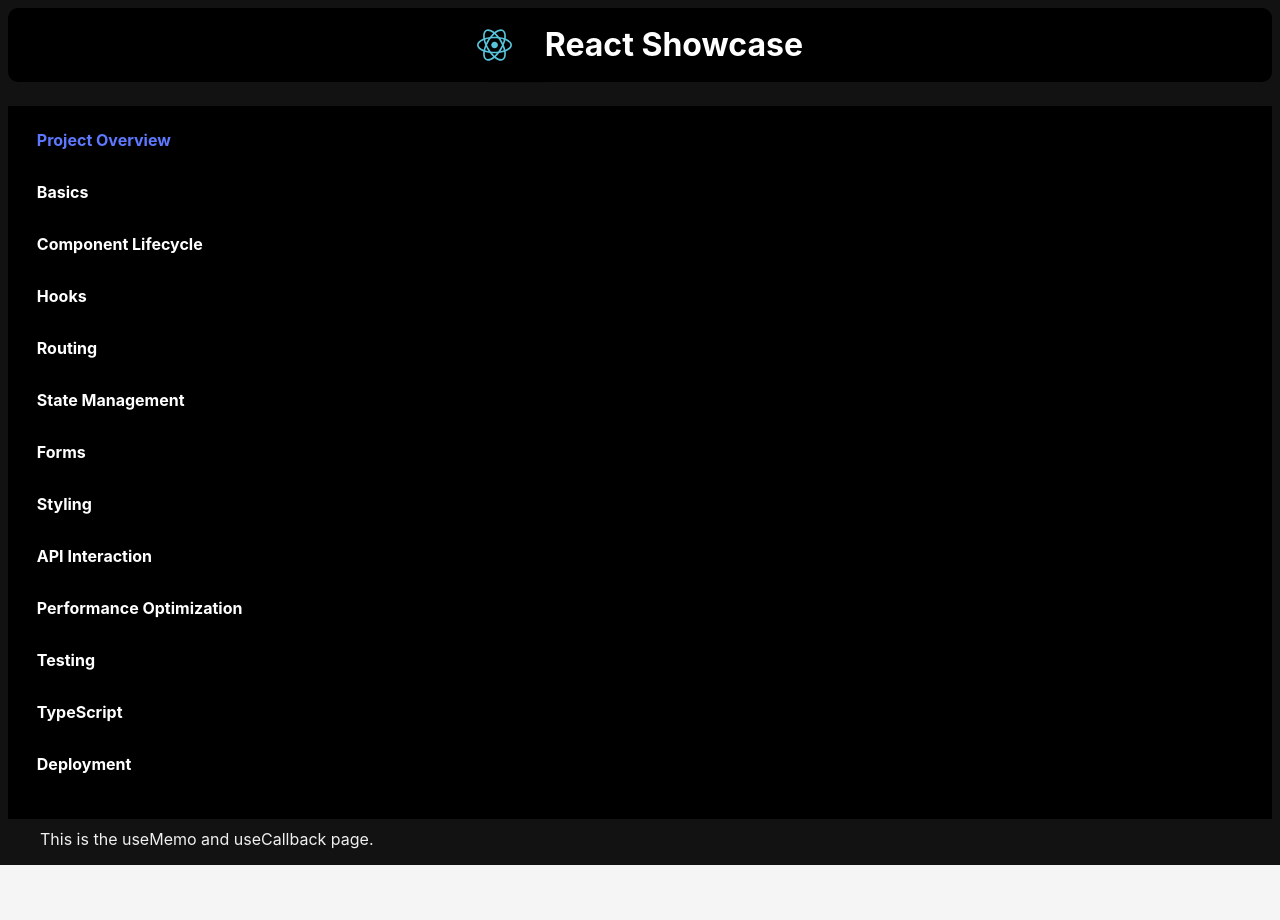
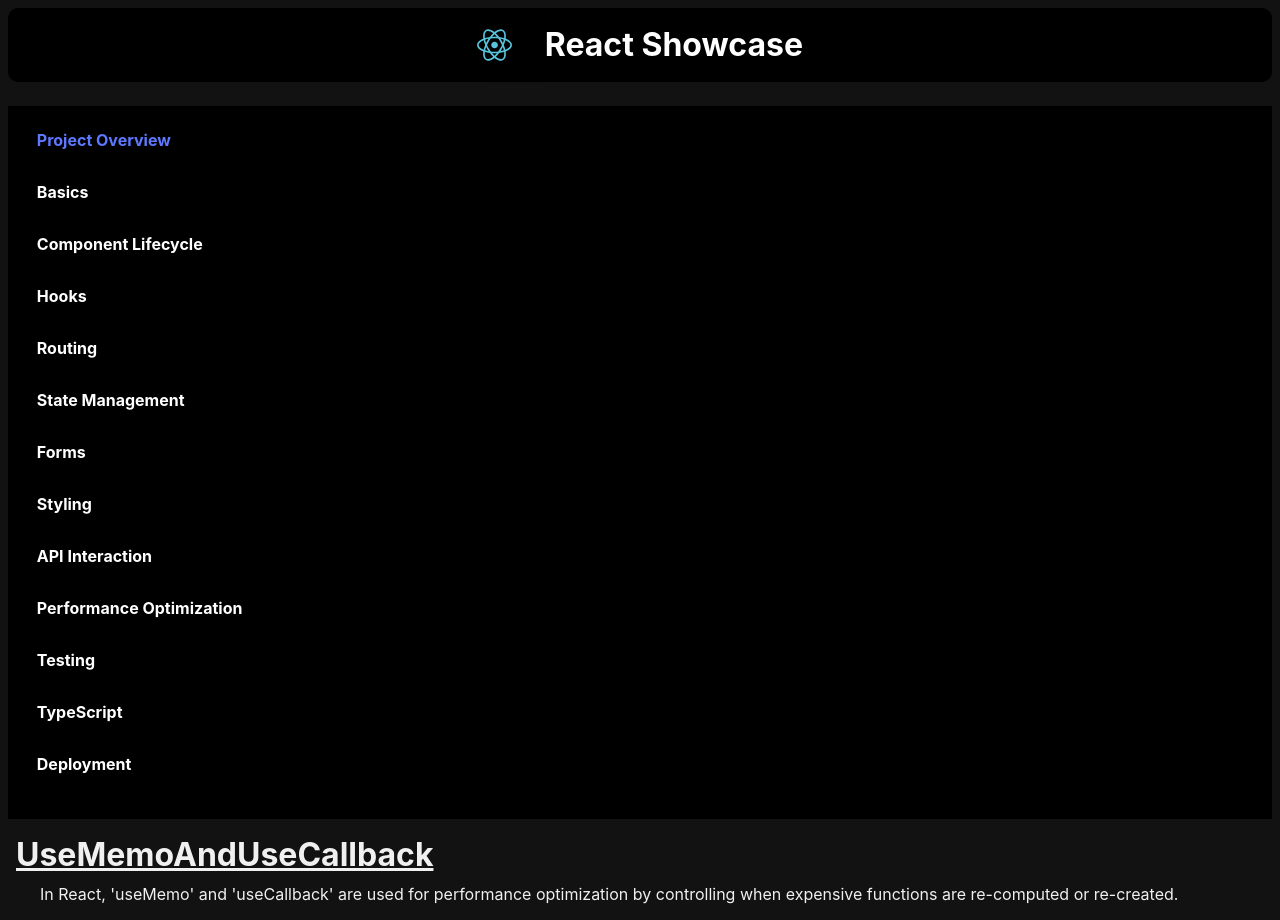
Before and after one commit to rees-kyle/react_showcase, a React (Create React App) app in the folder project/: page /react_showcase/usememo-and-usecallback in a window 1280 px wide. Before the commit the page ends 865 px from the top, so only its background shows below. Built offline with nearby package versions, Linux system fonts and the light colour scheme.

Commit message:
Add UseMemoAndUseCallback component
- Added component file.
- Added to index in components folder.
- Deleted UseMemoAndUseCallback page.
- Added UseMemoAndUseCallbackPage page.
- Imported and added component to page.
- Modified index in pages folder.
- Modified import and route element in App.js.

```diff
--- a/project/src/App.js
+++ b/project/src/App.js
@@ -28,7 +28,7 @@ import {
 import {
   CodeSplitting,
   MemoizationPage,
-  UseMemoAndUseCallback
+  UseMemoAndUseCallbackPage
 } from './pages/performance_optimization';
 import ReactRouterPage from './pages/routing/ReactRouterPage';
 import {
@@ -75,7 +75,7 @@ function App() {
           {/* performance optimization */}
           <Route path="/code-splitting" element={<CodeSplitting />} />
           <Route path="/memoization" element={<MemoizationPage />} />
-          <Route path="/usememo-and-usecallback" element={<UseMemoAndUseCallback />} />
+          <Route path="/usememo-and-usecallback" element={<UseMemoAndUseCallbackPage />} />
           {/* routing */}
           <Route path="/react-router" element={<ReactRouterPage />} />
           {/* state management */}
--- /dev/null
+++ b/project/src/components/performance_optimization/usememo_and_usecallback/UseMemoAndUseCallback.js
@@ -0,0 +1,13 @@
+const UseMemoAndUseCallback = () => {
+  return (
+    <div>
+      <h1 className="underline">UseMemoAndUseCallback</h1>
+      <p>
+        In React, 'useMemo' and 'useCallback' are used for performance optimization
+        by controlling when expensive functions are re-computed or re-created.
+      </p>
+    </div>
+  );
+};
+
+export default UseMemoAndUseCallback;
--- /dev/null
+++ b/project/src/components/performance_optimization/usememo_and_usecallback/index.js
@@ -0,0 +1 @@
+export {default as UseMemoAndUseCallback } from './UseMemoAndUseCallback';
--- a/project/src/pages/performance_optimization/UseMemoAndUseCallback.js
+++ /dev/null
@@ -1,9 +0,0 @@
-const UseMemoAndUseCallback = () => {
-  return (
-    <>
-      <p>This is the useMemo and useCallback page.</p>
-    </>
-  );
-};
-
-export default UseMemoAndUseCallback;
--- /dev/null
+++ b/project/src/pages/performance_optimization/UseMemoAndUseCallbackPage.js
@@ -0,0 +1,13 @@
+import {
+  UseMemoAndUseCallback
+} from '../../components/performance_optimization/usememo_and_usecallback';
+
+const UseMemoAndUseCallbackPage = () => {
+  return (
+    <>
+      <UseMemoAndUseCallback />
+    </>
+  );
+};
+
+export default UseMemoAndUseCallbackPage;
--- a/project/src/pages/performance_optimization/index.js
+++ b/project/src/pages/performance_optimization/index.js
@@ -1,3 +1,3 @@
 export { default as CodeSplitting } from './CodeSplitting';
 export { default as MemoizationPage } from './MemoizationPage';
-export { default as UseMemoAndUseCallback } from './UseMemoAndUseCallback';
+export { default as UseMemoAndUseCallbackPage } from './UseMemoAndUseCallbackPage';
```
